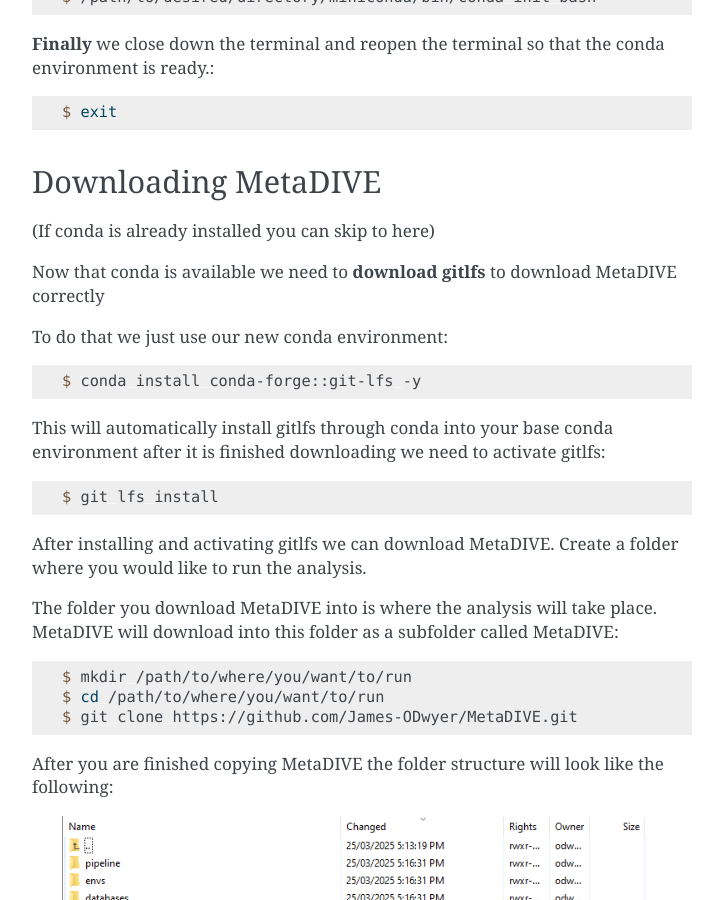
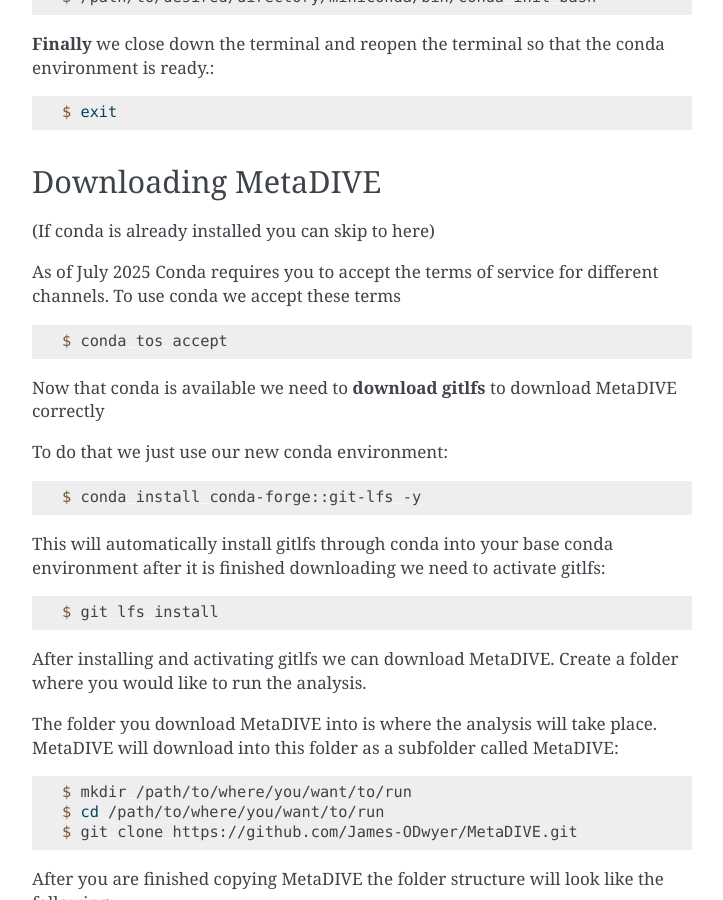
Before and after one commit to James-ODwyer/MetaDIVE_documentation, a Sphinx documentation site: the page built from doc/Installation_guide.rst, in a window 1280 px wide and 900 px high, scrolled down 663 px. Shown: the whole window, without its empty margins (388-1111 px from the left). Built offline with Sphinx 7.4.7, drawn with Linux system fonts in a browser that asks for light colours.

Commit message:
add tos update for accepting new tos
add line
conda tos accept

```diff
--- a/doc/Installation_guide.rst
+++ b/doc/Installation_guide.rst
@@ -52,6 +52,13 @@
 --------------------
 
 (If conda is already installed you can skip to here)
+
+As of July 2025 Conda requires you to accept the terms of service for different channels. To use conda we accept these terms
+
+.. code-block:: console
+
+   $ conda tos accept
+
 
 Now that conda is available we need to **download gitlfs** to download MetaDIVE correctly
 
```
